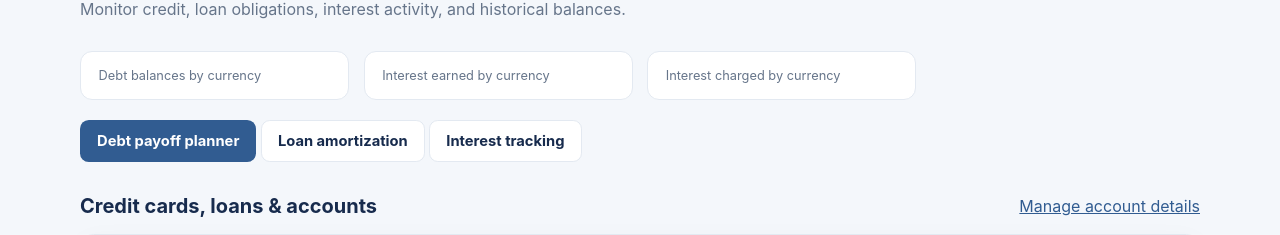
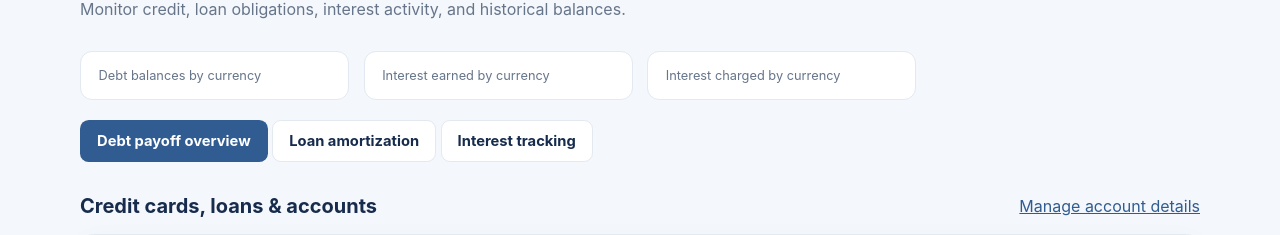
Before and after one commit to dterry55001-cmd/BasicFinance, an ASP.NET Core app: page /AccountManagement in a window 1280 px wide. Shown: the part 193-428 px from the top of the page. Run offline with ASP.NET Core 8, Linux system fonts and the light colour scheme; the project's own start-up code is not run, and a stand-in starts its controllers and pages.

Commit message:
Link individual payoff plans from debt overview

```diff
--- a/src/BasicFinance.Web/Views/AccountManagement/Index.cshtml
+++ b/src/BasicFinance.Web/Views/AccountManagement/Index.cshtml
@@ -10,7 +10,7 @@
     <div class="summary-card"><span>Interest charged by currency</span>@foreach (var total in (IReadOnlyList<BasicFinance.Web.Controllers.InterestCurrencyTotal>)ViewBag.InterestChargedTotals) { <strong>@total.Amount.ToString("N2") @total.CurrencyCode</strong> }</div>
 </div>
 <div class="quick-links">
-    <a class="button button-primary" asp-action="Payoff">Debt payoff planner</a>
+    <a class="button button-primary" asp-action="Payoff">Debt payoff overview</a>
     <a class="button button-secondary" asp-action="Amortization">Loan amortization</a>
     <a class="button button-secondary" asp-action="Interest">Interest tracking</a>
 </div>
@@ -21,6 +21,6 @@
 <tr><td><a class="table-link" asp-controller="Accounts" asp-action="Details" asp-route-id="@row.Account.Id">@row.Account.Name</a><div class="table-subtext">@row.Account.Type / @row.Account.DebtType</div></td>
 <td>@row.Balance.ToString("N2") @row.Account.CurrencyCode</td><td>@(row.Account.InterestRatePercent?.ToString("0.###") ?? "—")%</td>
 <td>@(row.UtilizationPercent.HasValue ? $"{row.UtilizationPercent:0.0}%" : "—")</td><td>@(row.Account.MinimumPayment?.ToString("N2") ?? "—")</td><td>@(row.Account.PaymentDueDay?.ToString() ?? "—")</td>
-<td><a asp-action="BalanceHistory" asp-route-accountId="@row.Account.Id">Balance history</a></td></tr>
+<td><a asp-action="BalanceHistory" asp-route-accountId="@row.Account.Id">Balance history</a> @if (row.Account.Type is AccountType.Debt or AccountType.CreditCard) { <span>·</span> <a asp-action="AccountPayoff" asp-route-accountId="@row.Account.Id">Payoff plan</a> }</td></tr>
 }
 </tbody></table></div></div></section>
```
